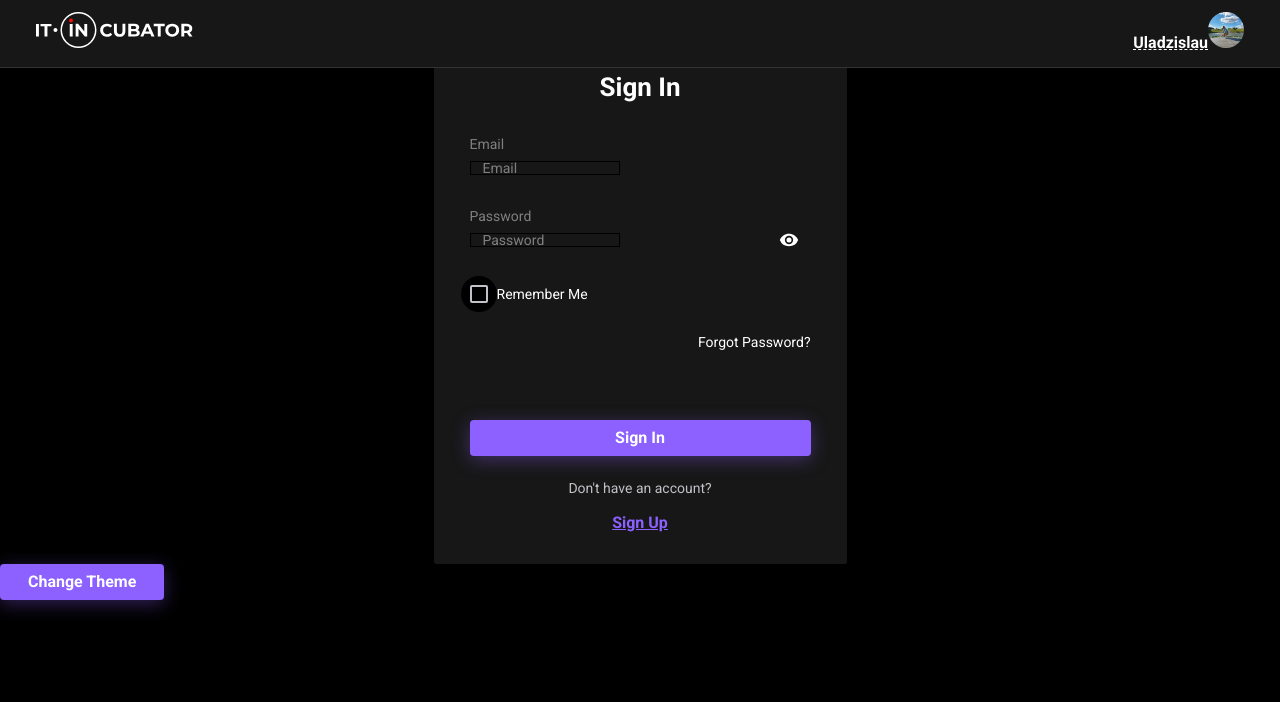
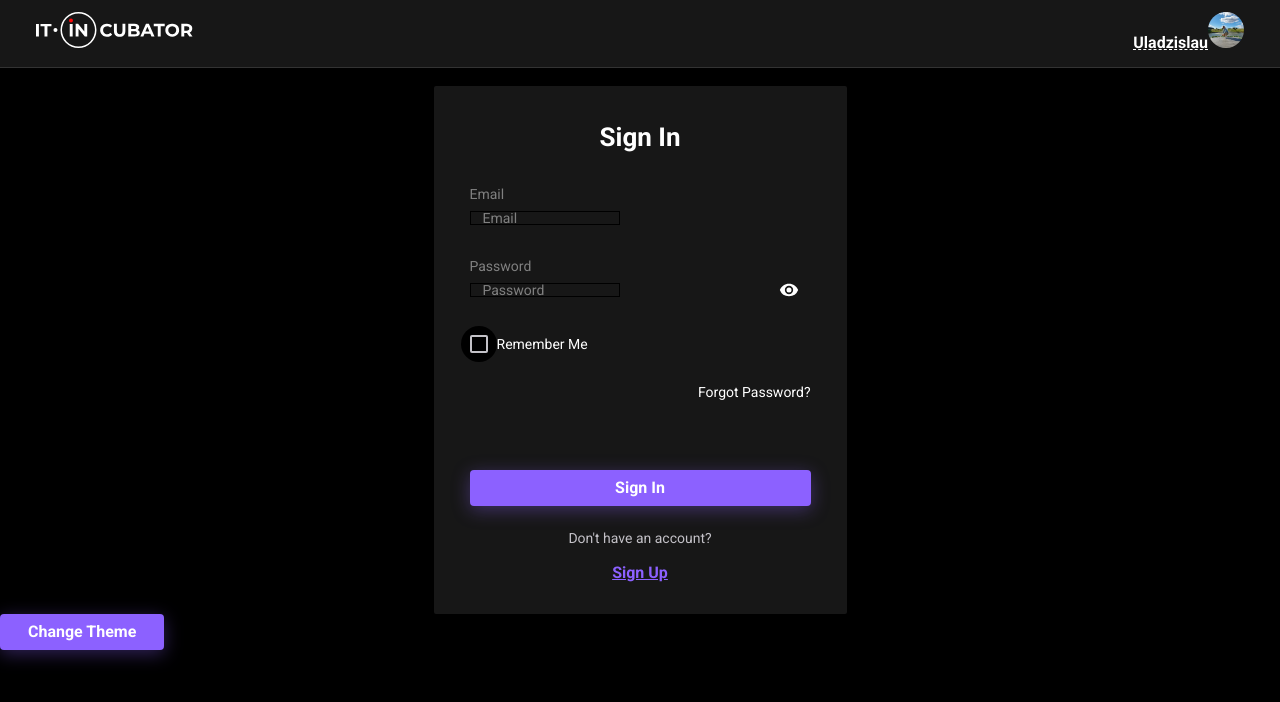
Before and after one commit to Paskinho/flashcards-rtkq, a React (Vite) app: page /login in a window 1280 px wide. Shown: the top 702 px of the page. Built offline with nearby package versions, Linux system fonts and the light colour scheme; no server answers.

Commit message:
Some refactoring in sign-up component

```diff
--- a/src/components/auth/sign-in/sign-in.module.scss
+++ b/src/components/auth/sign-in/sign-in.module.scss
@@ -2,6 +2,7 @@
   width: 100%;
   max-width: 413px;
   padding: 33px 36px 29px;
+  margin-top: 50px;
 }
 
 .title {
--- a/src/pages/sign-up/sign-up.tsx
+++ b/src/pages/sign-up/sign-up.tsx
@@ -21,7 +21,7 @@ export const SignUpPage = () => {
 
   return (
       <Page flex>
-          <SignUp handleSubmit={handleRegistration}/>
+          <SignUp onSubmit={handleRegistration}/>
       </Page>
   )
 
```
Also changed, not shown: src/app/App.tsx (+8 -8 lines), src/pages/login/login.tsx (line endings or trailing spaces).
